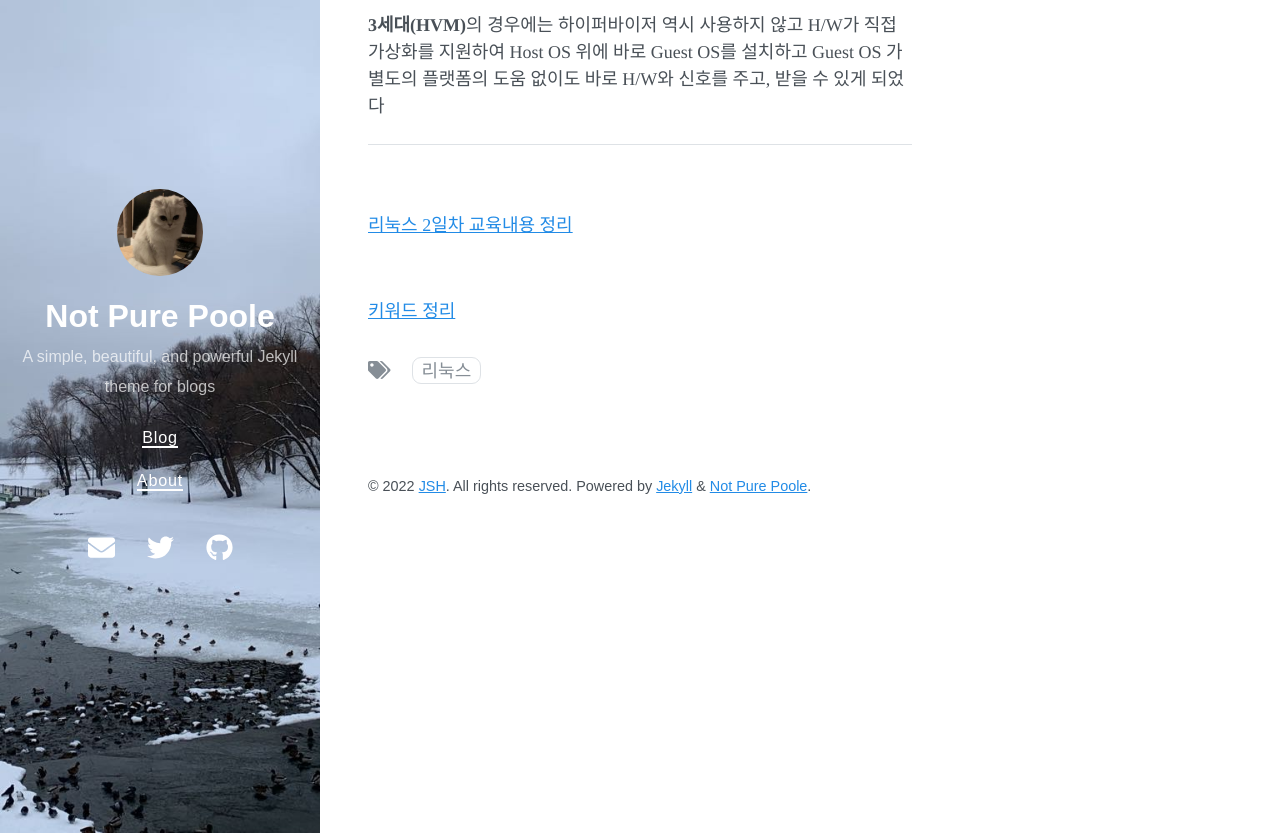
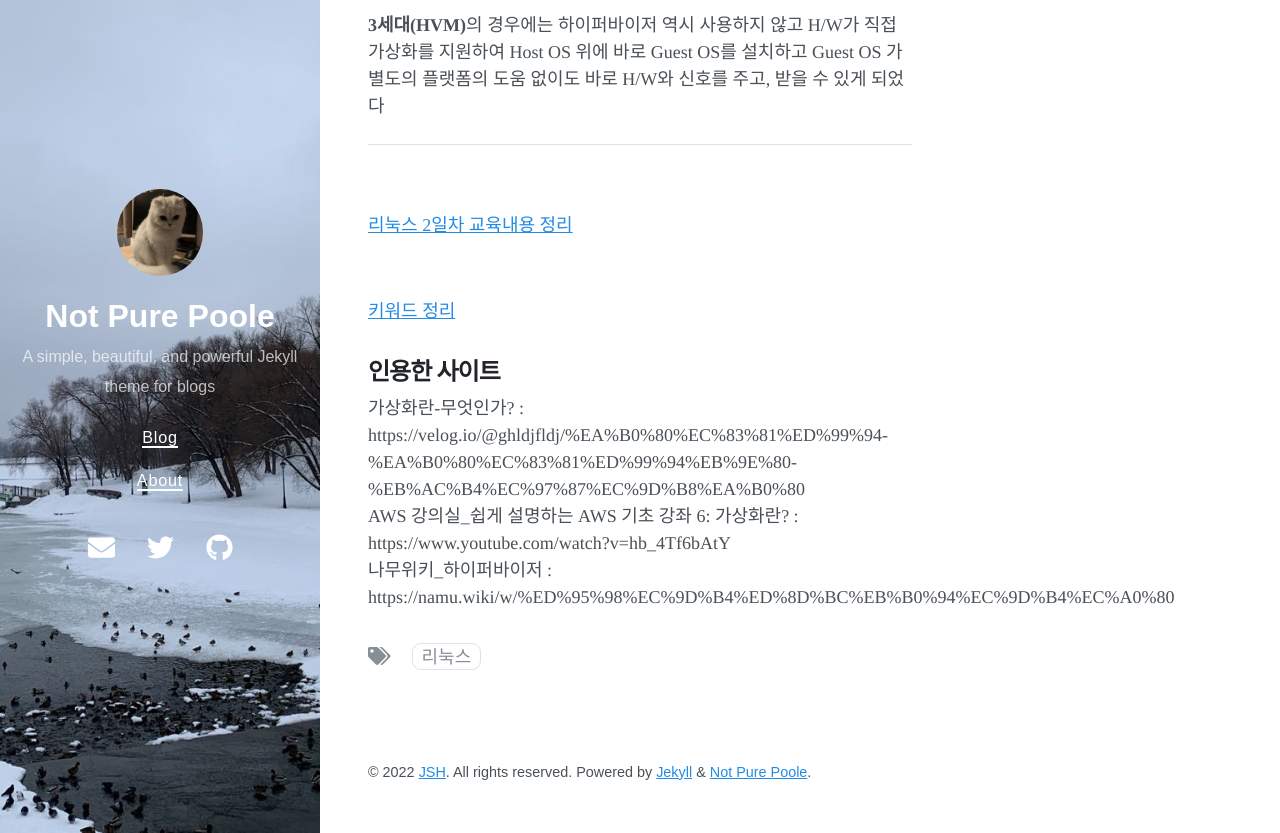
Before and after one commit to whtndgus/JSH, a Jekyll site: the page built from _posts/2022-11-18-ncp.md, in a window 1280 px wide and 900 px high, scrolled down 1932 px, cut to the strip 67-900 px from the top of the window. Built offline with Jekyll 4.4.1, drawn with Linux system fonts in a browser that asks for light colours; nearby versions of some CDN libraries.

Commit message:
home test

```diff
--- a/_posts/2022-11-18-ncp.md
+++ b/_posts/2022-11-18-ncp.md
@@ -59,3 +59,10 @@
 <br>
 
 [키워드 정리](https://jsh961015.notion.site/ad540ee8a71f415286a6c46034cc904b){:target="_blank"}
+
+## 인용한 사이트
+가상화란-무엇인가? : https://velog.io/@ghldjfldj/%EA%B0%80%EC%83%81%ED%99%94-%EA%B0%80%EC%83%81%ED%99%94%EB%9E%80-%EB%AC%B4%EC%97%87%EC%9D%B8%EA%B0%80
+<br>
+AWS 강의실_쉽게 설명하는 AWS 기초 강좌 6: 가상화란? : https://www.youtube.com/watch?v=hb_4Tf6bAtY
+<br>
+나무위키_하이퍼바이저 : https://namu.wiki/w/%ED%95%98%EC%9D%B4%ED%8D%BC%EB%B0%94%EC%9D%B4%EC%A0%80
```
